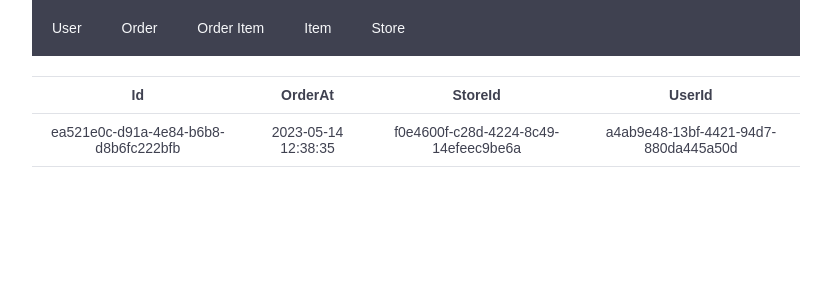
After one commit to sangeun99/crm-page, a Flask app: page /order_detail/?order_id=ea521e0c-d91a-4e84-b6b8-d8b6fc222bfb in a window 1280 px wide. The commit adds this page. Shown: the top 300 px of the page, without its empty margins (224-1055 px from the left). Run offline with Flask 3, Linux system fonts and the light colour scheme.

Commit message:
⚡️ feat: order 메뉴 구현 (#2)

```diff
--- a/app.py
+++ b/app.py
@@ -32,6 +32,27 @@ def filter_data(data, search_name="", search_gender="", search_age=0):
         filtered_data = data
     return filtered_data, highlighted
 
+def find_user_detail(users, user_id) :
+    for user in users:
+        if user['Id'] == user_id :
+            user_info = user
+            return user_info
+    return None
+
+def find_store_detail(stores, store_id) :
+    for store in stores:
+        if store['Id'] == store_id:
+            store_info = store
+            return store_info
+    return None
+
+def find_order_detail(orders, order_id):
+    for order in orders:
+        if order['Id'] == order_id:
+            order_info = order
+            return order_info
+    return None
+
 def is_name_match(search_name, data_name):
     if (search_name in data_name) :
         return True
@@ -52,8 +73,6 @@ def is_age_match(search_age, data_age):
     else :
         return False
 
-def is_everything_match():
-    pass
 
 def get_pages_indexes(data_length, page):
     per_page = 20
@@ -66,8 +85,12 @@ def get_pages_indexes(data_length, page):
 def root():
     return render_template('index.html')
 
+# ============
+#   users
+# ============
+
 @app.route("/users/")
-def user():
+def users():
     page = request.args.get('page', default=1, type=int)
     search_name = request.args.get('name', default="", type=str)
     search_gender = request.args.get('gender', default="", type=str)
@@ -81,33 +104,51 @@ def user():
                            total_pages=total_pages, page=page,
                            search_name=search_name, search_gender= search_gender, search_age = search_age)
 
-@app.route("/user_detail/<userid>")
-def user_detail(userid):
-    users = []
-    with open('src/user.csv', newline='', encoding="utf-8") as user:
-        reader = csv.DictReader(user, skipinitialspace=True)
-        next(reader)
-        for row in reader:
-            if row['Id'] == userid :
-                userinfo = row
-                break
-    return render_template("user_detail.html", userinfo=userinfo)
+@app.route("/user_detail/")
+def user_detail():
+    user_id = request.args.get('user_id', default="", type=str)
 
-@app.route("/stores")
-def store():
+    users = get_data_from_file('src/user.csv')
+    user_info = find_user_detail(users, user_id)
+
+    return render_template("user_detail.html", user_info=user_info)
+
+# ============
+#   stores
+# ============
+
+@app.route("/stores/")
+def stores():
     stores = get_data_from_file('src/store.csv')
     return render_template("stores.html", stores=stores)
 
-@app.route("/store_detail/<storeid>")
-def store_detail(storeid):
-    with open('src/store.csv', newline='', encoding="utf-8") as store:
-        reader = csv.DictReader(store, skipinitialspace=True)
-        next(reader)
-        for row in reader:
-            if row['Id'] == storeid :
-                storeinfo = row
-                break
-    return render_template("store_detail.html", storeinfo=storeinfo)
+@app.route("/store_detail/")
+def store_detail():
+    store_id = request.args.get('store_id', default="", type=str)
+
+    stores = get_data_from_file('src/store.csv')
+    store_info = find_store_detail(stores, store_id)
+
+    return render_template("store_detail.html", store_info=store_info)
+
+# ============
+#   orders
+# ============
+
+@app.route('/orders/')
+def orders():
+    orders = get_data_from_file('src/order.csv')
+    print(orders)
+    return render_template("orders.html", orders=orders)
+
+@app.route('/order_detail/')
+def order_detail():
+    order_id = request.args.get('order_id', default="", type=str)
+
+    orders = get_data_from_file('src/order.csv')
+    order_info = find_order_detail(orders, order_id)
+
+    return render_template("order_detail.html", order_info=order_info)
 
 if __name__=="__main__":
     app.run(port=8080, debug=True)
--- a/static/style.css
+++ b/static/style.css
@@ -44,7 +44,7 @@
 
 html {
   font-family: var(--font-main);
-  font-size: var(--font-size-16);
+  font-size: var(--font-size-14);
 }
 
 body {
@@ -113,6 +113,10 @@ body {
 
 .main-container {
   width: 60%;
+}
+
+td > a {
+  color: var(--bs-blue-dark)
 }
 
 button {
@@ -227,13 +231,9 @@ button:hover {
   padding: 10px 20px;
 }
 
-.info-row:hover{
+.info-row.background:hover{
   background-color: var(--bs-blue-light);
   cursor: pointer;
-}
-
-.info-row.no-background:hover{
-  background-color: #fff;
 }
 
 .info-single-item {
--- a/templates/menu.html
+++ b/templates/menu.html
@@ -4,13 +4,13 @@
       <a href="/users">User</a>
     </li>
     <li class="menu-list">
-      <a href="/order">Order</a>
+      <a href="/orders">Order</a>
     </li>
     <li class="menu-list">
       <a href="/orderitem">Order Item</a>
     </li>
     <li class="menu-list">
-      <a href="/item">Item</a>
+      <a href="/items">Item</a>
     </li>
     <li class="menu-list">
       <a href="/stores">Store</a>
--- /dev/null
+++ b/templates/order_detail.html
@@ -0,0 +1,25 @@
+{% extends 'layout.html' %} {% block content %}
+
+<table class="info-table">
+  <thead>
+    <tr class="info-row">
+      {% for key in order_info.keys() %}
+      <th class="info-type">
+        {{ key }}
+      </th>
+      {% endfor %}
+    </tr>
+  </thead>
+  <tbody>
+    <tr class="info-row">
+      {% for value in order_info.values() %}
+      <td class="info-single-item">
+        {{ value }}
+      </td>
+      {% endfor %}
+    </tr>
+  </tbody>
+</table>
+
+
+{% endblock %}
--- a/templates/store_detail.html
+++ b/templates/store_detail.html
@@ -2,14 +2,14 @@
 
 <table class="info-table">
   <tr class="info-row">
-    {% for key in storeinfo.keys() %}
+    {% for key in store_info.keys() %}
     <th class="info-type">
       {{ key }}
     </th>
     {% endfor %}
   </tr>
   <tr class="info-row">
-    {% for value in storeinfo.values() %}
+    {% for value in store_info.values() %}
     <td class="info-single-item">
       {{ value }}
     </td>
--- a/templates/stores.html
+++ b/templates/stores.html
@@ -9,11 +9,11 @@
     {% endfor %}
   </tr>
   {% for store in stores %}
-  <tr class="info-row">
+  <tr class="info-row background">
     {% for key in store.keys() %}
     <td class="info-single-item">
       {% if key == 'Id' %}
-      <a class="id-link" href="/store_detail/{{store[key]}}">{{ store[key] }}</a>
+      <a class="id-link" href="/store_detail/?store_id={{store[key]}}">{{ store[key] }}</a>
       {% else %}
       {{ store[key] }}
       {% endif %}
--- a/templates/users.html
+++ b/templates/users.html
@@ -53,8 +53,8 @@
   </thead>
   <tbody>
     {% for i in range(users|length) %}
-    {% set userDetatilURL ='/user_detail/' + users[i]['Id'] %}
-    <tr class="info-row" onclick="window.location.href='{{userDetatilURL}}'">
+    {% set userDetatilURL ='/user_detail/?user_id=' + users[i]['Id'] %}
+    <tr class="info-row background" onclick="window.location.href='{{userDetatilURL}}'">
       {% for key in users[i].keys() %}
       {% if key != 'Id' %}
       <td class="info-single-item">
```
Also changed, not shown: templates/index.html (+2 -35 lines), templates/orders.html (added, +37 -0 lines), templates/user_detail.html (+4 -4 lines).
